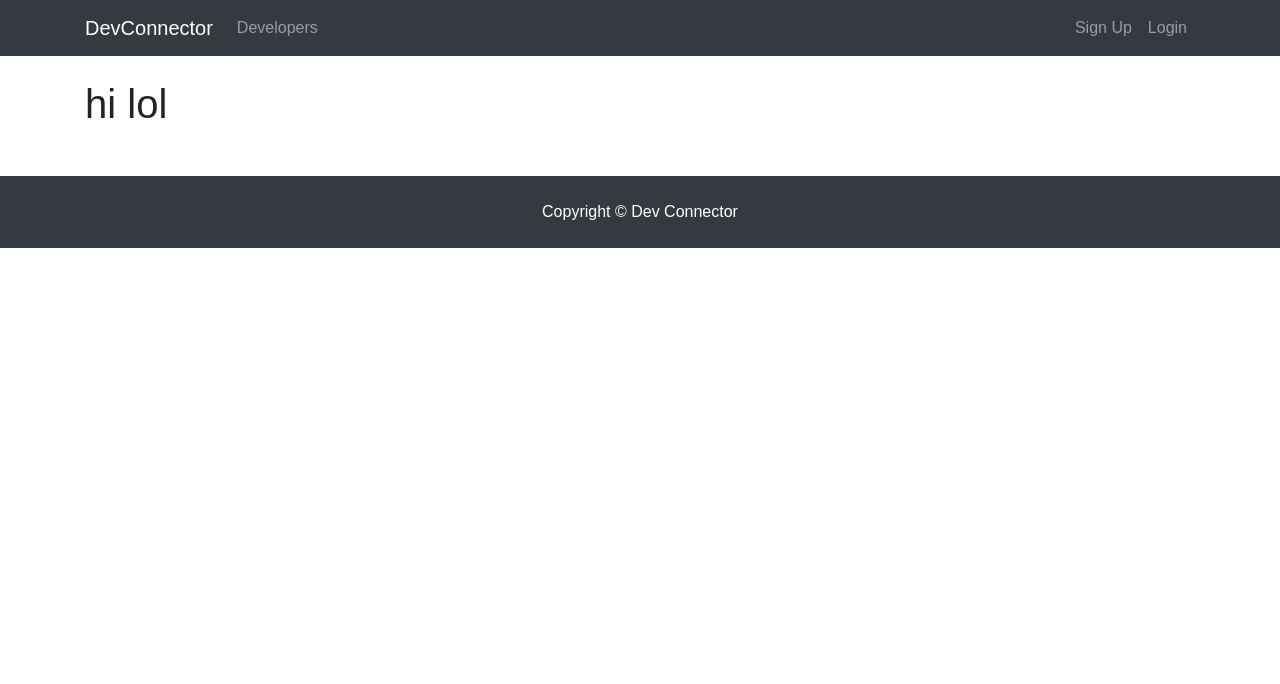
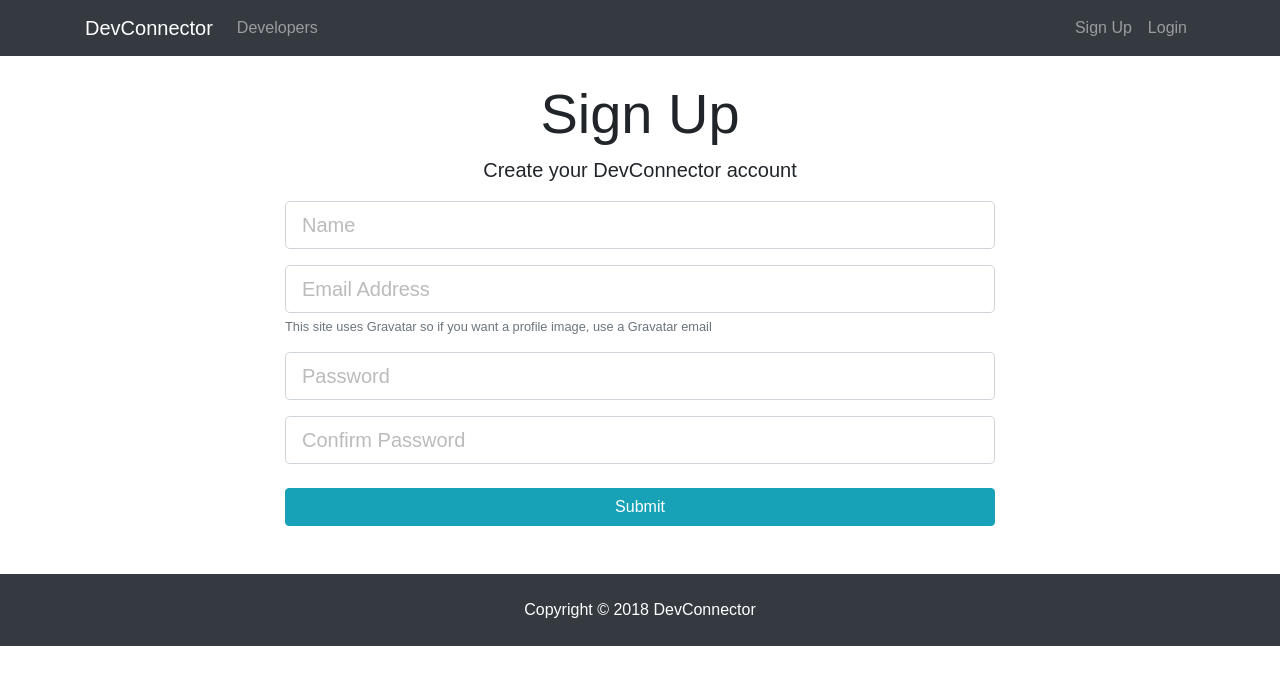
Before and after one commit to HectorMilla/devunite, a React (Create React App) app in the folder client/: page /register in a window 1280 px wide. Shown: the top 684 px of the page. Built offline with nearby package versions, Linux system fonts and the light colour scheme.

Commit message:
added regist and Login components

```diff
--- a/client/src/components/auth/Login.js
+++ b/client/src/components/auth/Login.js
@@ -1,10 +1,68 @@
 import React, { Component } from "react";
 
 class Login extends Component {
+  constructor() {
+    super();
+    this.state = {
+      email: "",
+      password: "",
+      errors: {}
+    };
+  }
+
+  onChange = e => {
+    this.setState({ [e.target.name]: e.target.value });
+  };
+  onSubmit = e => {
+    e.preventDefault();
+    const user = {
+      email: this.state.email,
+      password: this.state.password
+    };
+    console.log(user);
+  };
+
   render() {
     return (
       <div>
-        <h1>hi lol</h1>
+        <div className="login">
+          <div className="container">
+            <div className="row">
+              <div className="col-md-8 m-auto">
+                <h1 className="display-4 text-center">Log In</h1>
+                <p className="lead text-center">
+                  Sign in to your DevConnector account
+                </p>
+                <form onSubmit={this.onSubmit}>
+                  <div className="form-group">
+                    <input
+                      type="email"
+                      className="form-control form-control-lg"
+                      placeholder="Email Address"
+                      name="email"
+                      value={this.state.email}
+                      onChange={this.onChange}
+                    />
+                  </div>
+                  <div className="form-group">
+                    <input
+                      type="password"
+                      className="form-control form-control-lg"
+                      placeholder="Password"
+                      name="password"
+                      value={this.state.password}
+                      onChange={this.onChange}
+                    />
+                  </div>
+                  <input
+                    type="submit"
+                    className="btn btn-info btn-block mt-4"
+                  />
+                </form>
+              </div>
+            </div>
+          </div>
+        </div>
       </div>
     );
   }
--- a/client/src/components/auth/Register.js
+++ b/client/src/components/auth/Register.js
@@ -1,10 +1,97 @@
 import React, { Component } from "react";
 
 class Register extends Component {
+  constructor() {
+    super();
+    this.state = {
+      name: "",
+      email: "",
+      password: "",
+      password2: "",
+      errors: {}
+    };
+  }
+
+  onChange = e => {
+    this.setState({ [e.target.name]: e.target.value });
+  };
+
+  onSubmit = e => {
+    e.preventDefault();
+    const newUser = {
+      name: this.state.name,
+      email: this.state.email,
+      password: this.state.password,
+      password2: this.state.password2
+    };
+    console.log(newUser);
+  };
+
   render() {
     return (
       <div>
-        <h1>hi lol</h1>
+        <div className="register">
+          <div className="container">
+            <div className="row">
+              <div className="col-md-8 m-auto">
+                <h1 className="display-4 text-center">Sign Up</h1>
+                <p className="lead text-center">
+                  Create your DevConnector account
+                </p>
+                <form onSubmit={this.onSubmit}>
+                  <div className="form-group">
+                    <input
+                      type="text"
+                      className="form-control form-control-lg"
+                      placeholder="Name"
+                      name="name"
+                      value={this.state.name}
+                      onChange={this.onChange}
+                    />
+                  </div>
+                  <div className="form-group">
+                    <input
+                      type="email"
+                      className="form-control form-control-lg"
+                      placeholder="Email Address"
+                      name="email"
+                      value={this.state.email}
+                      onChange={this.onChange}
+                    />
+                    <small className="form-text text-muted">
+                      This site uses Gravatar so if you want a profile image,
+                      use a Gravatar email
+                    </small>
+                  </div>
+                  <div className="form-group">
+                    <input
+                      type="password"
+                      className="form-control form-control-lg"
+                      placeholder="Password"
+                      name="password"
+                      value={this.state.password}
+                      onChange={this.onChange}
+                    />
+                  </div>
+                  <div className="form-group">
+                    <input
+                      type="password"
+                      className="form-control form-control-lg"
+                      placeholder="Confirm Password"
+                      name="password2"
+                      value={this.state.password2}
+                      onChange={this.onChange}
+                    />
+                  </div>
+                  <input
+                    type="submit"
+                    className="btn btn-info btn-block mt-4"
+                  />
+                </form>
+              </div>
+            </div>
+          </div>
+        </div>
       </div>
     );
   }
--- a/client/src/components/layout/Footer.js
+++ b/client/src/components/layout/Footer.js
@@ -2,8 +2,8 @@
 
 export default () => {
   return (
-    <footer class="bg-dark text-white mt-5 p-4 text-center">
-      Copyright &copy; {new Date().getFullYear} Dev Connector
+    <footer className="bg-dark text-white mt-5 p-4 text-center">
+      Copyright &copy; {new Date().getFullYear()} DevConnector
     </footer>
   );
 };
```
